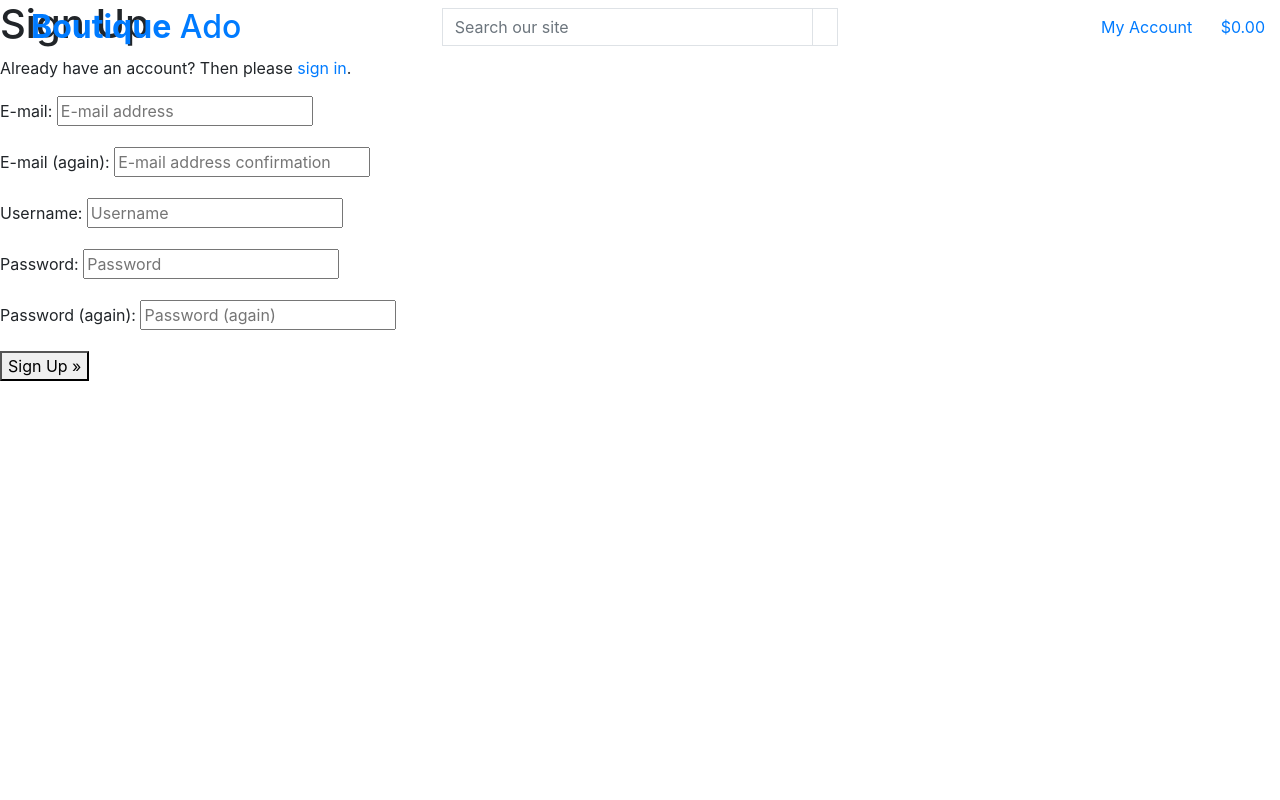
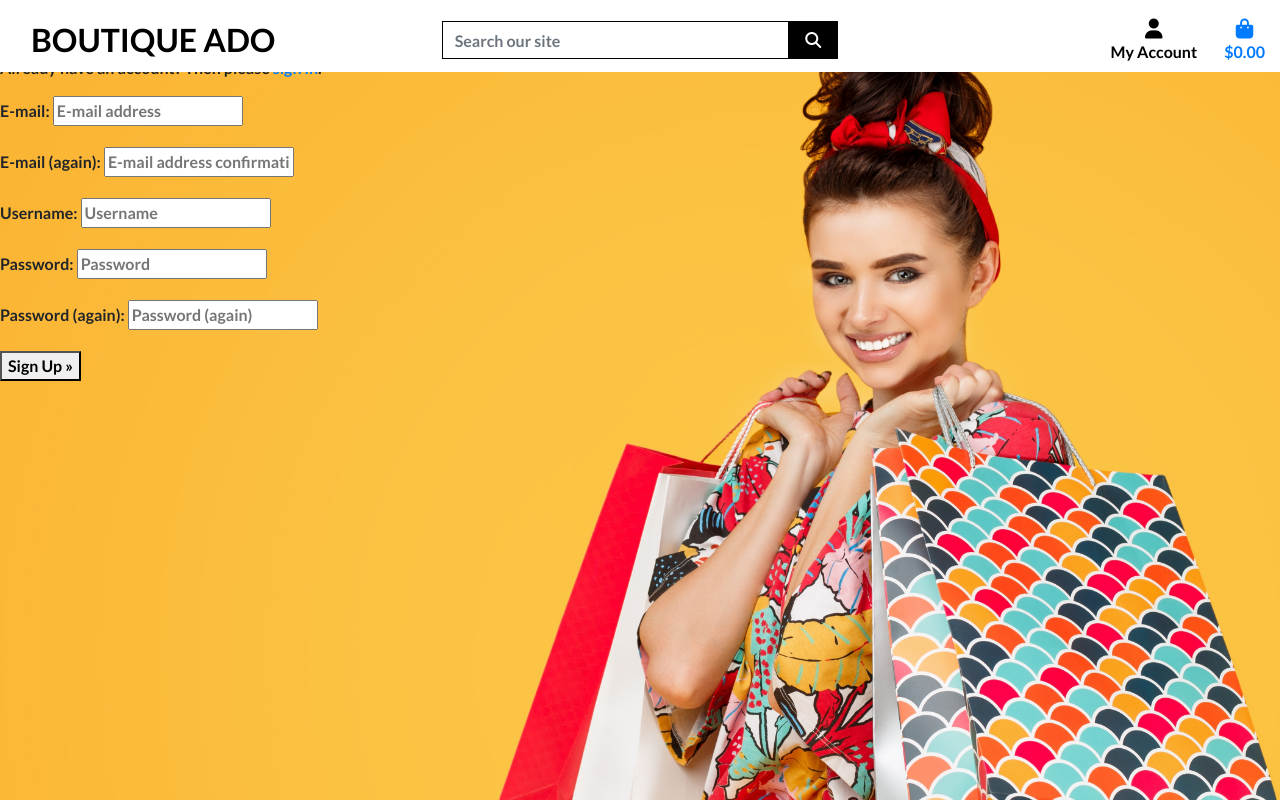
Before and after one commit to azimny86/boutique_ado_v1, a Django app: page /accounts/signup/ in a window 1280 px wide. Run offline with Django 3.2, Linux system fonts and the light colour scheme; parts of the project's set-up code (start-up, migrations or seed data) failed here and were passed over; some libraries are stand-ins or nearby versions.

Commit message:
Completed homepage header and CSS

```diff
--- a/boutique_ado/settings.py
+++ b/boutique_ado/settings.py
@@ -143,3 +143,6 @@
 # https://docs.djangoproject.com/en/3.0/howto/static-files/
 
 STATIC_URL = '/static/'
+STATICFILES_DIRS = (os.path.join(BASE_DIR, 'static'),)
+MEDIA_URL = '/media/'
+MEDIA_ROOT = os.path.join(BASE_DIR, 'media')
--- a/boutique_ado/urls.py
+++ b/boutique_ado/urls.py
@@ -15,9 +15,11 @@
 """
 from django.contrib import admin
 from django.urls import path , include
+from django.conf import settings
+from django.conf.urls.static import static
 
 urlpatterns = [
     path('admin/', admin.site.urls),
     path('accounts/', include('allauth.urls')),
     path('', include('home.urls')),
-]
+] + static(settings.MEDIA_URL, document_root=settings.MEDIA_ROOT)
--- /dev/null
+++ b/static/css/base.css
@@ -0,0 +1,81 @@
+html {
+    height: 100%;
+}
+
+body {
+    background: url('/media/homepage_background_cropped.jpg') no-repeat center center fixed;
+    background-size: cover;
+    height: calc(100vh - 164px) ;
+    columns: #555;
+    font-family: 'Lato';
+}
+
+/* from Bulma */
+.icon {
+    align-items: center;
+    display: inline-flex;
+    justify-content: center;
+    height: 1.5rem;
+    width: 1.5rem;
+}
+
+.logo-font {
+    text-transform: uppercase;
+}
+
+.main-logo-link {
+    width: fit-content;
+}
+
+.shop-now-button {
+    background: black;
+    color: white;
+    min-width: 260px;
+}
+
+.btn-black {
+    background: black;
+    color: white;
+}
+
+.shop-now-button:hover,
+.shop-now-button:active,
+.shop-now-button:focus,
+.btn-black:hover,
+.btn-black:active,
+.btn-black:focus {
+    background: #222;
+    color: white;
+}
+
+.text-black {
+    color: #000 !important;
+}
+
+.border-black {
+    border: 1px solid black !important;
+}
+
+/* -------------------------------- Media Queries */
+
+/* Slightly larger container on xl screens */
+@media (min-width: 1200px) {
+  .container {
+    max-width: 80%;
+  }
+}
+
+/* fixed top navbar only on medium and up */
+@media (min-width: 992px) {
+    .fixed-top-desktop-only {
+        position: fixed;
+        top: 0;
+        right: 0;
+        left: 0;
+        z-index: 1030;
+    }
+
+    .header-container {
+        padding-top: 164px;
+    }
+}
--- a/templates/base.html
+++ b/templates/base.html
@@ -15,12 +15,15 @@
 
     {% block corecss %}
         <link rel="stylesheet" href="https://stackpath.bootstrapcdn.com/bootstrap/4.4.1/css/bootstrap.min.css" integrity="sha384-Vkoo8x4CGsO3+Hhxv8T/Q5PaXtkKtu6ug5TOeNV6gBiFeWPGFN9MuhOf23Q9Ifjh" crossorigin="anonymous">
-    {% endblock %}
+        <link href="https://fonts.googleapis.com/css2?family=Lato:wght@700&display=swap" rel="stylesheet">
+        <link rel="stylesheet" href="{% static 'css/base.css' %}">
+        {% endblock %}
 
     {% block extra_css %}
     {% endblock %}
 
     {% block corejs %}
+        <script src="https://kit.fontawesome.com/b97ea4a19b.js" crossorigin="anonymous"></script>
         <script src="https://code.jquery.com/jquery-3.4.1.slim.min.js" integrity="sha384-J6qa4849blE2+poT4WnyKhv5vZF5SrPo0iEjwBvKU7imGFAV0wwj1yYfoRSJoZ+n" crossorigin="anonymous"></script>
         <script src="https://cdn.jsdelivr.net/npm/popper.js@1.16.0/dist/umd/popper.min.js" integrity="sha384-Q6E9RHvbIyZFJoft+2mJbHaEWldlvI9IOYy5n3zV9zzTtmI3UksdQRVvoxMfooAo" crossorigin="anonymous"></script>
         <script src="https://stackpath.bootstrapcdn.com/bootstrap/4.4.1/js/bootstrap.min.js" integrity="sha384-wfSDF2E50Y2D1uUdj0O3uMBJnjuUD4Ih7YwaYd1iqfktj0Uod8GCExl3Og8ifwB6" crossorigin="anonymous"></script>
@@ -33,7 +36,7 @@
   </head>
   <body>
     <header class="container-fluid fixed-top">
-      <div class="row">
+      <div id="topnav" class="row bg-white pt-lg-2 d-none d-lg-flex">
         <div class="col-12 col-lg-4 my-auto py-1 py-lg-0 text-center text-lg-left">
           <a href="{% url 'home' %}" class="nav-link main-logo-link">
             <h2 class="logo-font text-black my-0"><strong>Boutique</strong> Ado</h2>
@@ -70,7 +73,7 @@
                   <a href="" class="dropdown-item">My Profile</a>
                   <a href="{% url 'account_logout' %}" class="dropdown-item">Logout</a>
                 {% else %}
-                  <a href="{% url 'account_singnup' %}" class="dropdown-item">Register</a>
+                  <a href="{% url 'account_signup' %}" class="dropdown-item">Register</a>
                   <a href="{% url 'account_login' %}" class="dropdown-item">Login</a>
                 {% endif %}
               </div>
```
Also changed, not shown: media/homepage_background_cropped.jpg (added).
